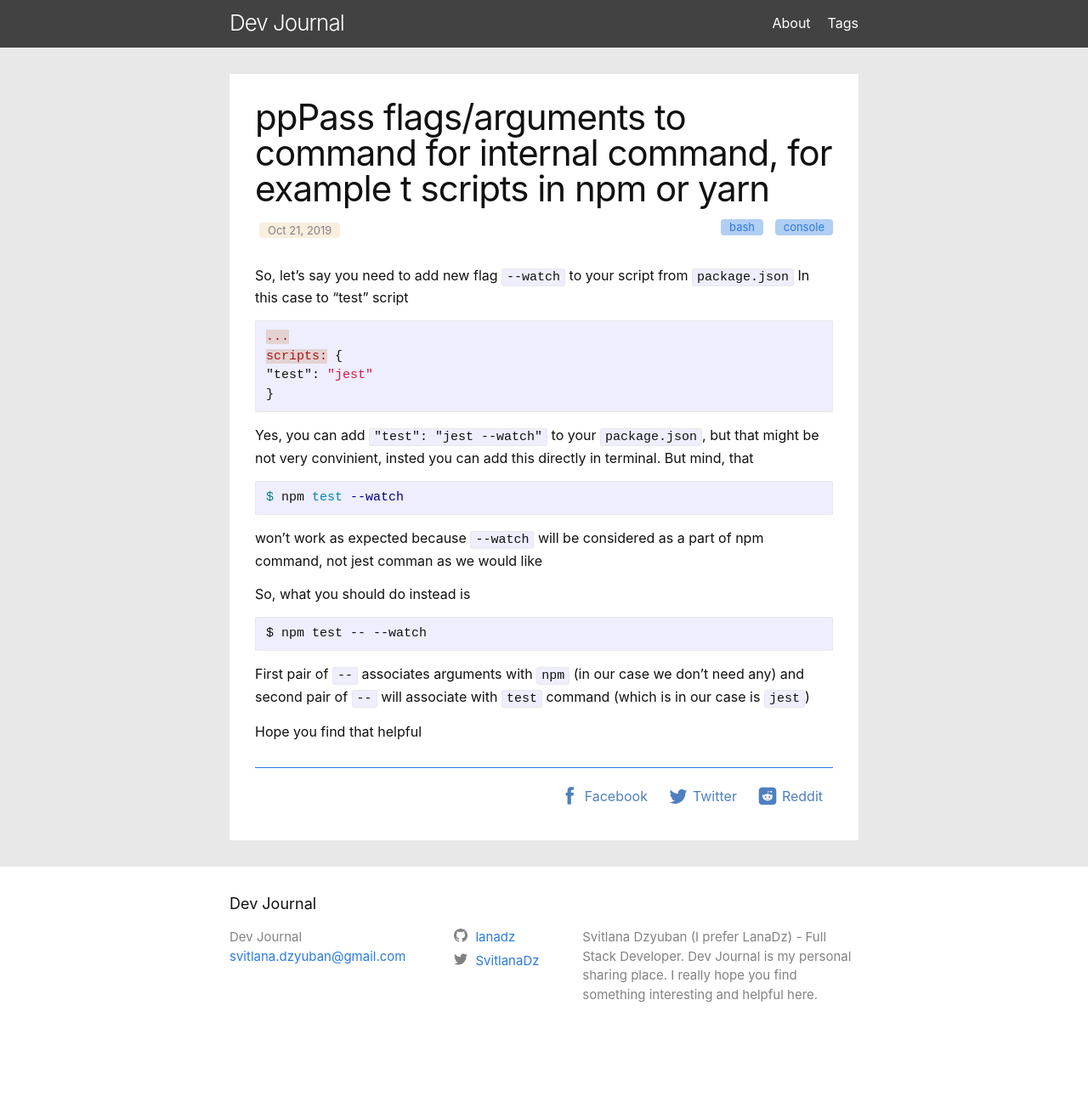
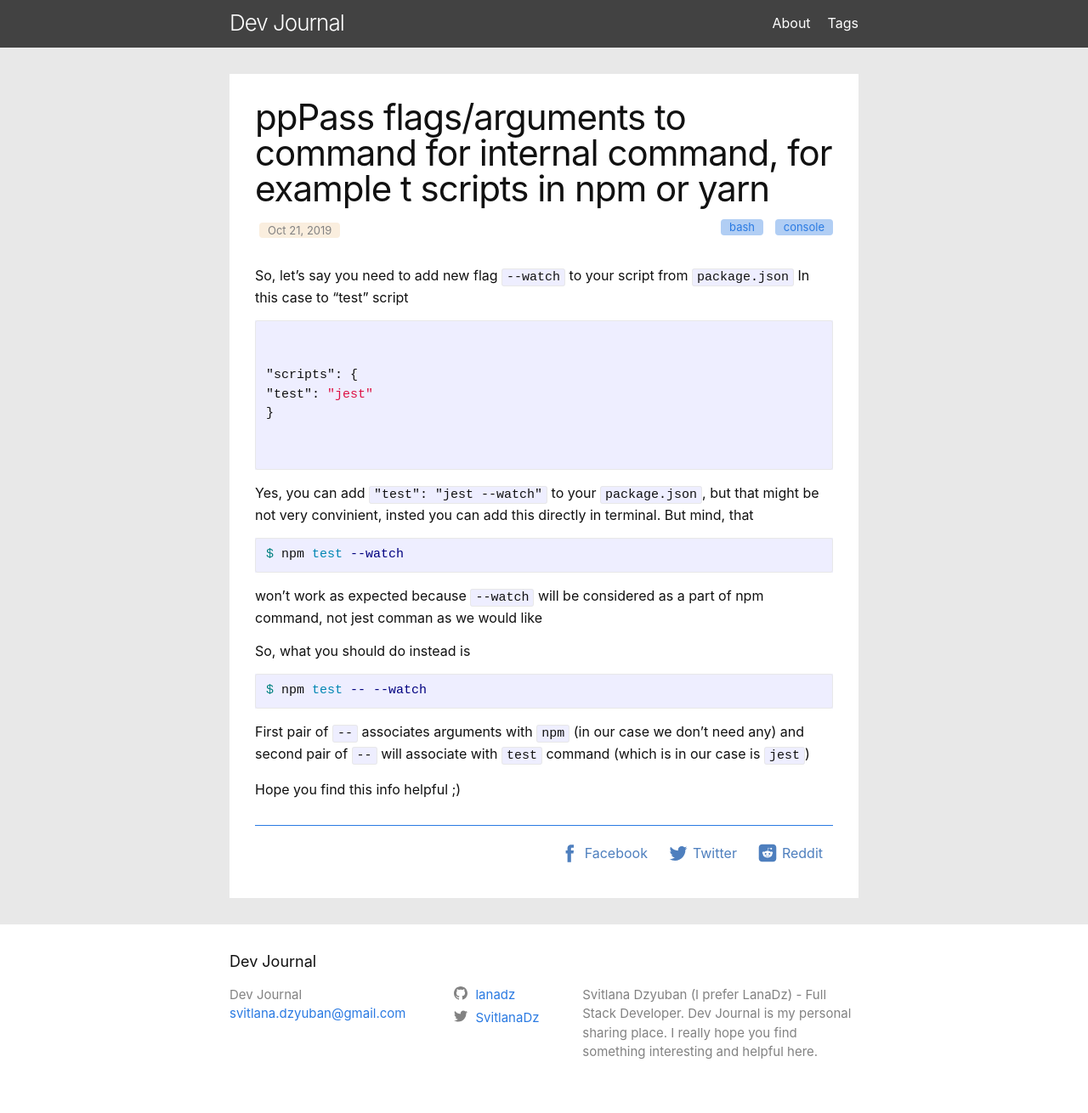
Before and after one commit to owldot/lanadz.github.io, a Jekyll site: the page built from _posts/2019-10-21-pass-arguments.markdown, in a window 1280 px wide. Shown: the whole page at 85% size. Built offline with Jekyll 4.4.1, drawn with Linux system fonts in a browser that asks for light colours; before the commit the page ends 1242 px from its top, so only the background shows below that.

Commit message:
Update 2019-10-21-pass-arguments.markdown

````diff
--- a/_posts/2019-10-21-pass-arguments.markdown
+++ b/_posts/2019-10-21-pass-arguments.markdown
@@ -31,10 +34,10 @@
 So, what you should do instead is
 
 
-```
+```bash
 $ npm test -- --watch
 ```
 
 First pair of `--` associates arguments with `npm` (in our case we don't need any) and second pair of `--` will associate with `test` command (which is in our case is `jest`)
 
-Hope you find that helpful
+Hope you find this info helpful ;)
````
Also changed, not shown: other parts of _posts/2019-10-21-pass-arguments.markdown (+5 -2 lines).
